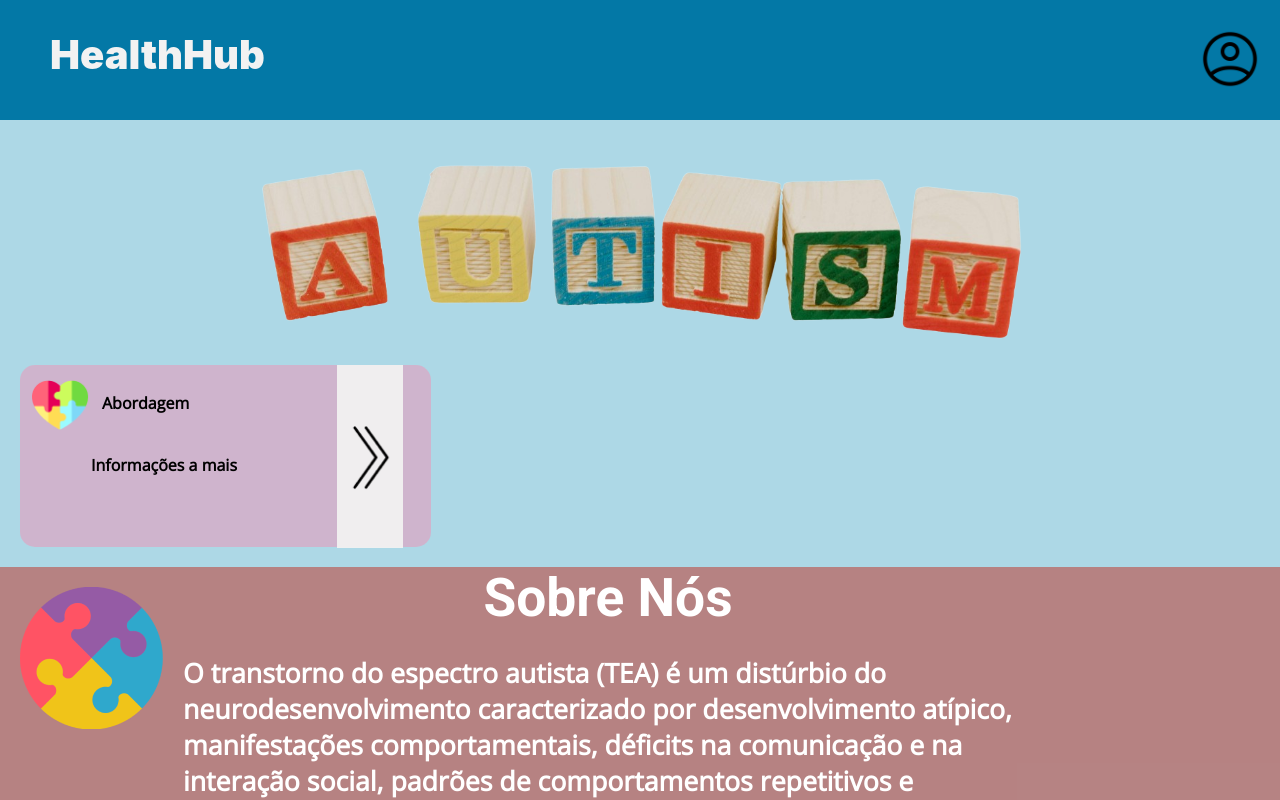
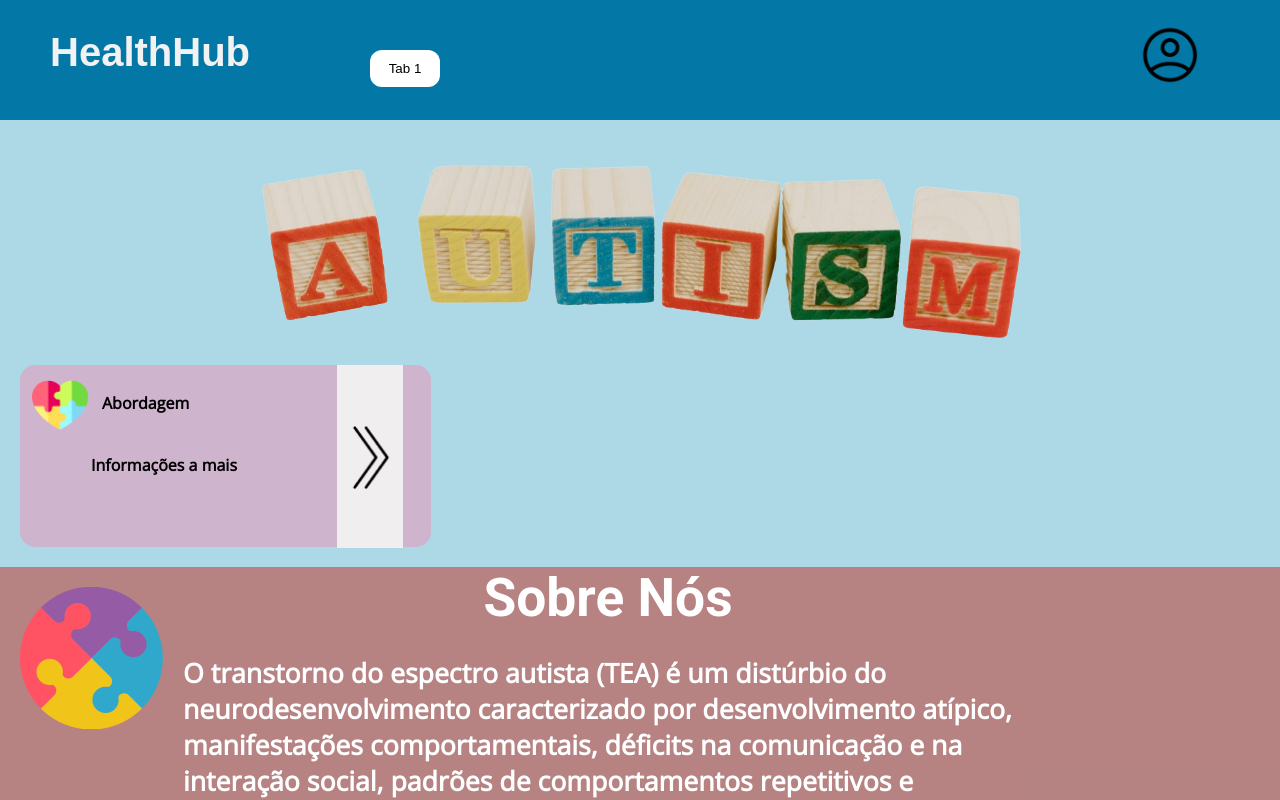
Before and after one commit to WendrilXX/HealthHub, a React (Vite) app: page /home in a window 1280 px wide. Shown: the top 800 px of the page. Built offline with nearby package versions, Linux system fonts and the light colour scheme; no server answers.

Commit message:
chore: Update header component styling
- Adjust margin-right to 80px for user image
- Update font-family to Comfortaa, sans-serif for header title
- Align buttons in the header to center

Co-authored-by: Kévilla Aguiar <kevilaaguiar@gmail.com>

```diff
--- a/src/components/header/header.css
+++ b/src/components/header/header.css
@@ -10,20 +10,13 @@
     width: 60px;
     display: flex;
     align-self: self-end;
-    margin-right: 20px;
+    margin-right: 80px;
     margin-top: 20px;
     position: relative;
     bottom: 90px;
     align-items: center;
 }
-.img-mao{
-    width: 80px;
-    display: flex;
-    align-self: self-start;
-    margin-left: 250px;
-    position: relative;
-    bottom: 170px;
-}
+
 .button-header{
     margin-left: 370px;
     position: relative;
@@ -34,7 +27,7 @@
     gap: 0px;
     margin-left: 0;
     margin-right: 0;
-
+    align-items: center;
 }
 .botoes-div{
     display: flex;
@@ -49,7 +42,7 @@
     align-self: self-start;
     margin-top: 30px;
     bottom: 0px;
-   font-family: Inter;
+   font-family: Comfortaa, sans-serif;
    font-weight: 900;
    margin-left: 10px;
    font-size: 40px;
--- a/src/components/header/header.jsx
+++ b/src/components/header/header.jsx
@@ -9,12 +9,12 @@ function Header(){
 
             <img src="../src/assets/Profile-circle.png" className='img-user'/>
 
-            {/* <img src="../src/assets/mao.png" className='img-mao'/>
+            <div className='botoes-header'>
+                 <Botao className='botoes-div'/>
+            </div>
 
-
-             <div className='botoes-header'>
-                {/* <Botao className='botoes-div'/>
-             </div> */}
+            {/*
+             */}
 
             {/* <CampoPesquisa /> */}
 
```
